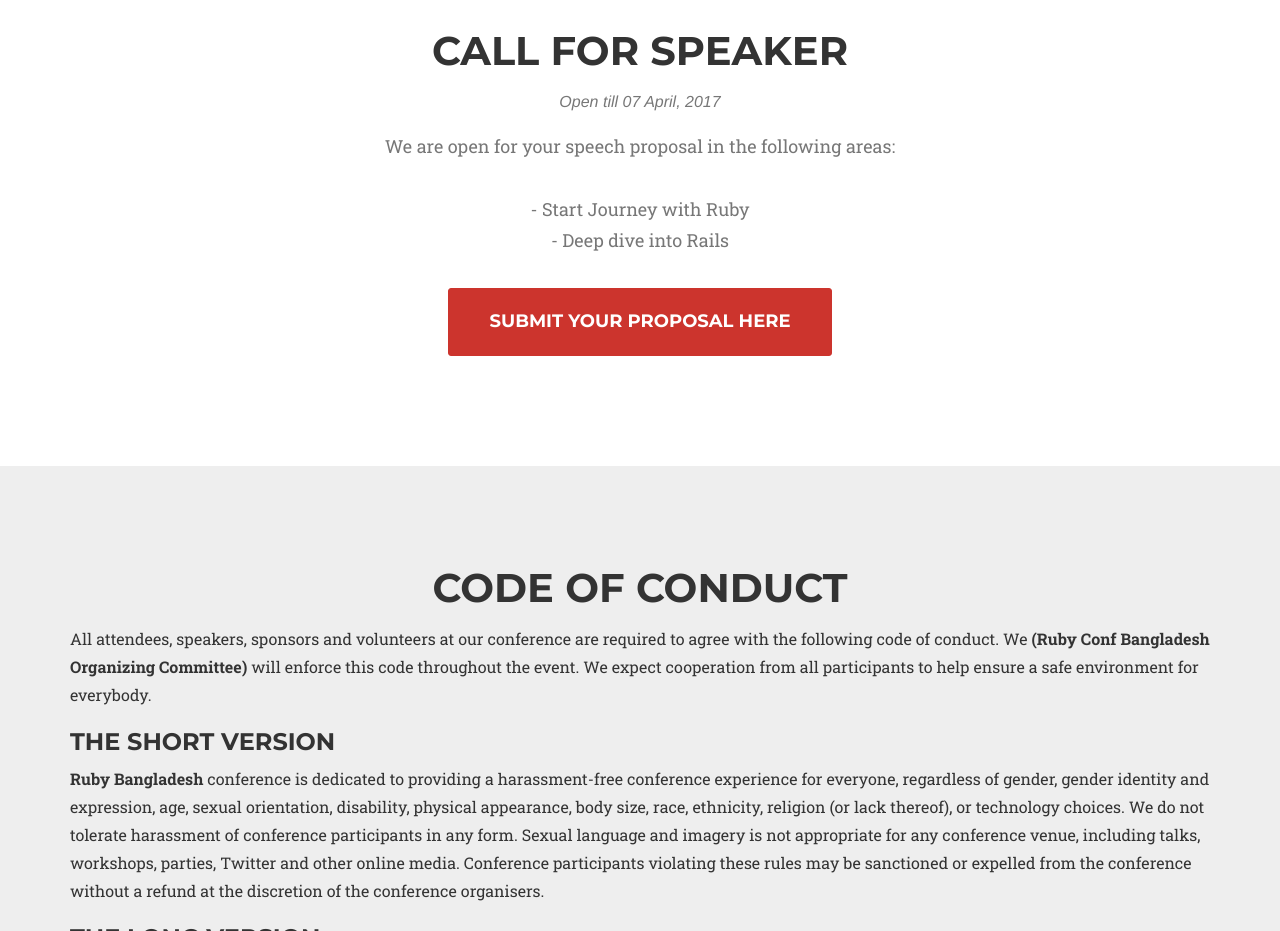
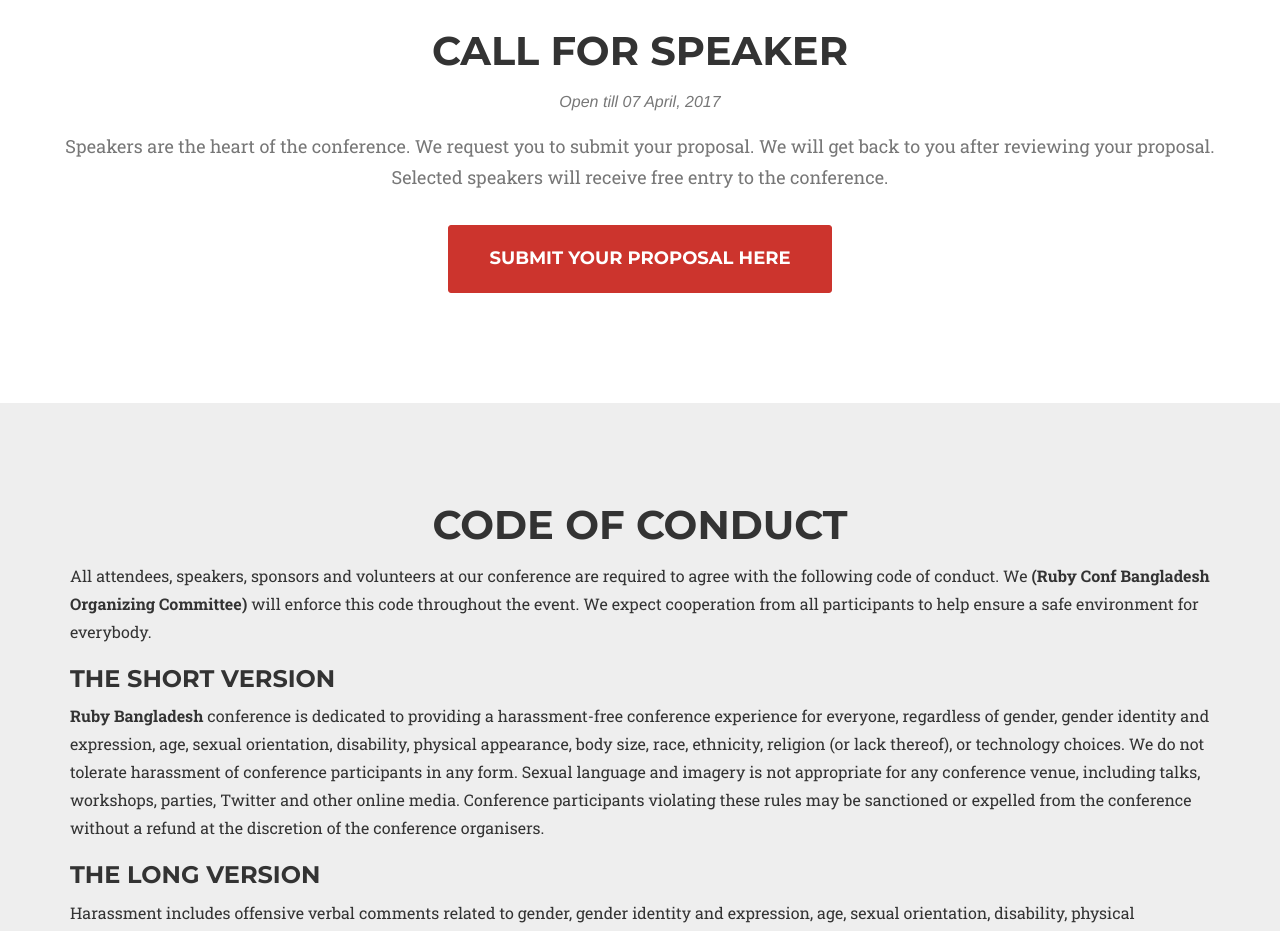
Before and after one commit to fattah/rubybd-site, a website: page index.html in a window 1280 px wide. Shown: the part 1440-2371 px from the top of the page. Drawn offline with nearby package versions, Linux system fonts and the light colour scheme; some packages are replaced by stand-ins of ours; a web font is replaced by a local one.

Commit message:
change call for proposal section text

```diff
--- a/index.html
+++ b/index.html
@@ -154,9 +154,12 @@
         <div class="row">
             <div class="row text-center">
                 <div class="col-md-12 call-for-speaker">
-                    <p class="text-muted">We are open for your speech proposal in the following areas:<br/><br/>
-                        - Start Journey with Ruby<br/>
-                        - Deep dive into Rails<br/><br/>
+                    <!--<p class="text-muted">We are open for your speech proposal in the following areas:<br/><br/>-->
+                    <p class="text-muted">Speakers are the heart of the conference. We request you to submit your
+                        proposal. We will get back to you after reviewing your proposal. Selected speakers will receive
+                        free entry to the conference.<br/><br/>
+                        <!-- - Start Journey with Ruby<br/>-->
+                        <!-- - Deep dive into Rails<br/><br/>-->
                         <a href="https://docs.google.com/forms/d/e/1FAIpQLSe3knhNeKYPM0B2tsJYKiYAwG20zl-KAhJEWU0kc3CJbk9_HQ/viewform?usp=sf_link"
                            class="page-scroll btn btn-xl" target="_blank">Submit your proposal here</a>
                     </p>
```
